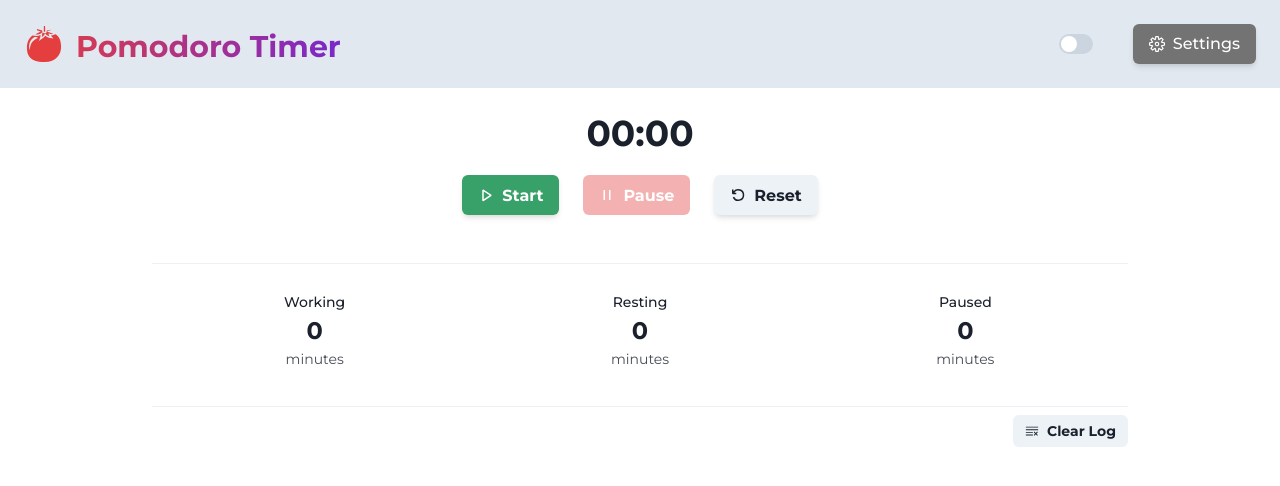
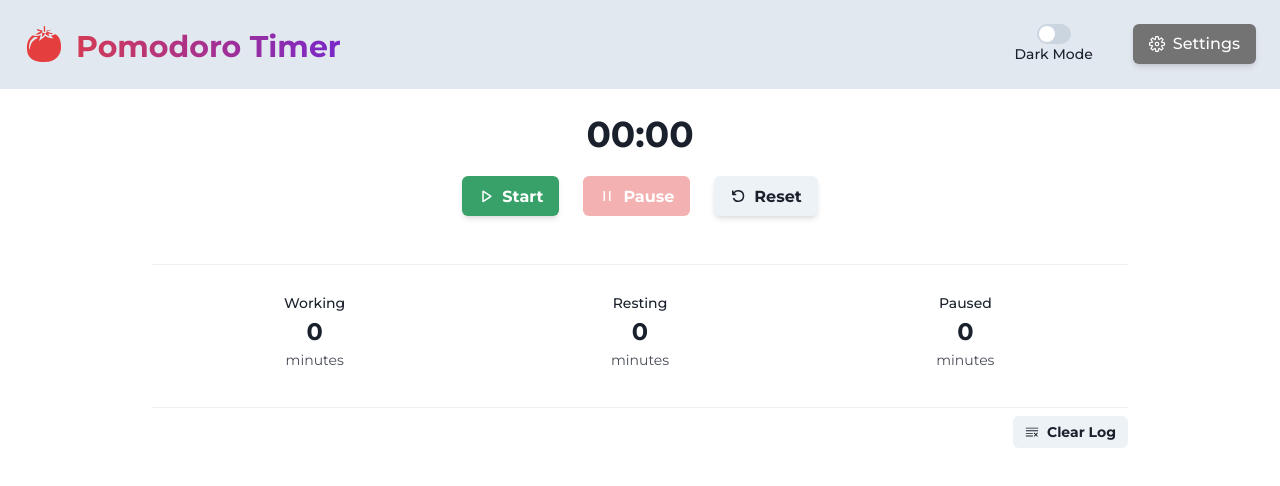
Before and after one commit to krisp3t/pomodoro-timer, a React (Create React App) app: page / in a window 1280 px wide. Shown: the top 486 px of the page. Built offline with nearby package versions, Linux system fonts and the light colour scheme.

Commit message:
Update dark mode switch styling

```diff
--- a/src/UI/Navbar.jsx
+++ b/src/UI/Navbar.jsx
@@ -26,6 +26,7 @@ import {
 	DrawerOverlay,
 	DrawerContent,
 	DrawerCloseButton,
+	FormLabel,
 } from "@chakra-ui/react";
 import { VscSettingsGear } from "react-icons/vsc";
 import { GiTomato } from "react-icons/gi";
@@ -41,7 +42,6 @@ const Navbar = (props) => {
 	return (
 		<Flex
 			as="nav"
-			align="center"
 			justify="space-between"
 			wrap="wrap"
 			padding={6}
@@ -70,13 +70,19 @@ const Navbar = (props) => {
 				</Box>
 			</Flex>
 
-			<Box>
-				<Switch
-					id="colorModeSwitch"
-					onChange={toggleColorMode}
-					isChecked={colorMode === "dark"}
-					mr={10}
-				/>
+			<Box d="flex">
+				<Box d="flex" flexDir="column" alignItems="center" mr={10}>
+					<Switch
+						id="colorModeSwitch"
+						onChange={toggleColorMode}
+						isChecked={colorMode === "dark"}
+						size="md"
+					/>
+					<FormLabel fontSize="sm" m={0}>
+						Dark Mode
+					</FormLabel>
+				</Box>
+
 				<Button
 					onClick={handleToggle}
 					leftIcon={<VscSettingsGear />}
```
